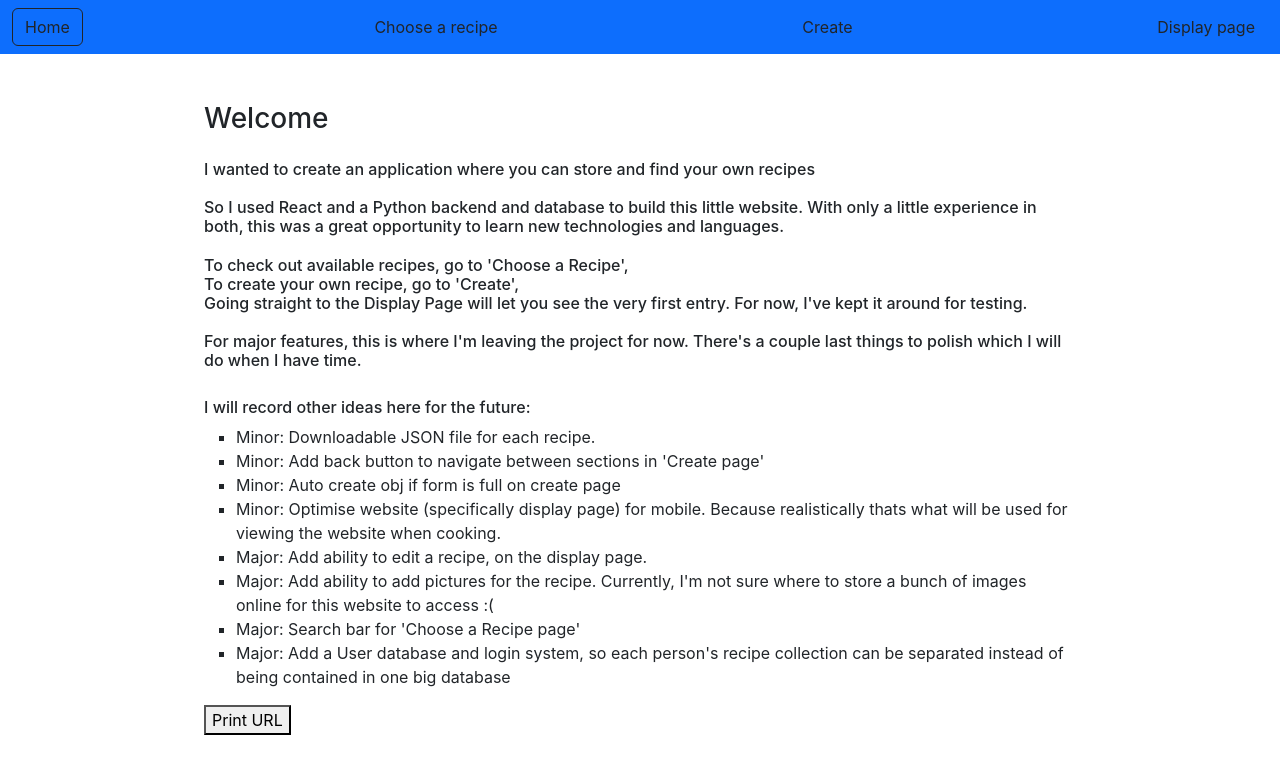
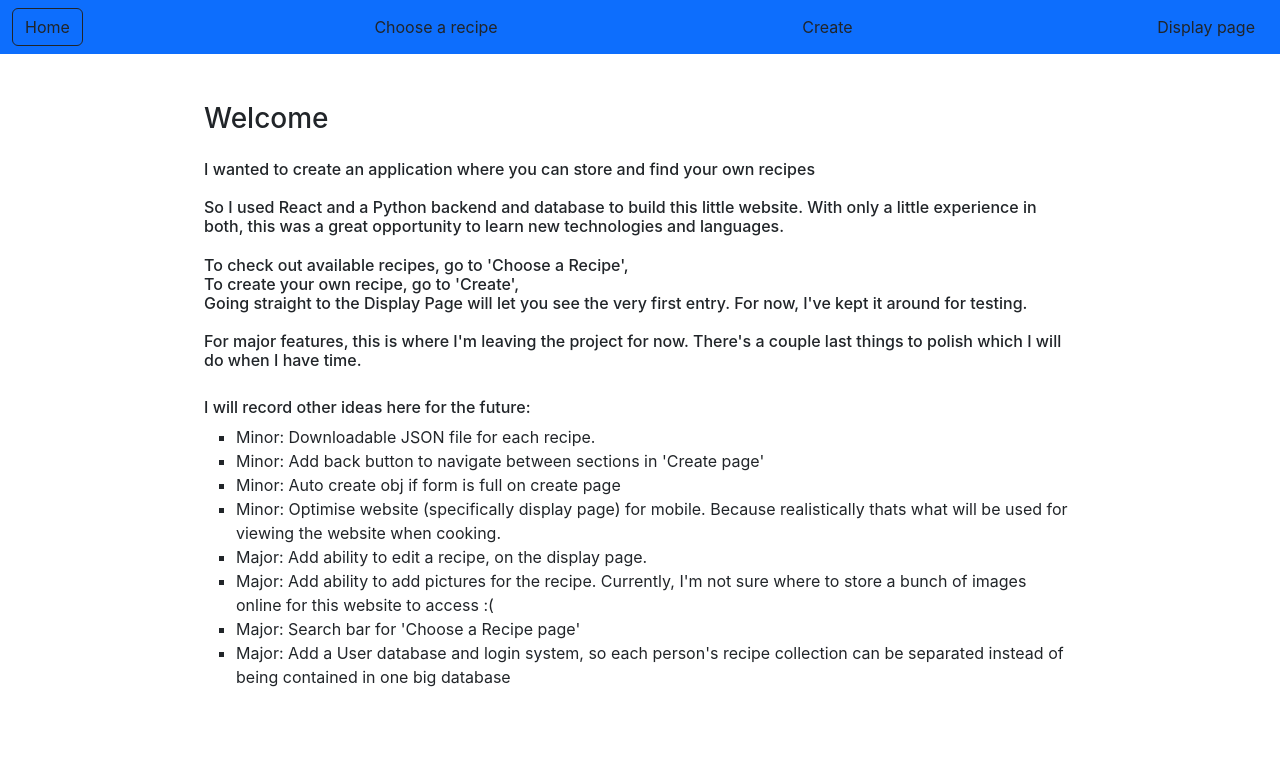
Before and after one commit to Anton-Yo/Recipe_Storer, a React (Create React App) app in the folder Website/recipe-app/: page / in a window 1280 px wide. Shown: the top 774 px of the page. Built offline with nearby package versions, Linux system fonts and the light colour scheme; the HTML template or start-up script is replaced by a standard one.

Commit message:
Removing troubleshooting button

```diff
--- a/Website/recipe-app/src/Pages/Home.js
+++ b/Website/recipe-app/src/Pages/Home.js
@@ -57,10 +57,7 @@ const Home = () => {
             Major: Add a User database and login system, so each person's recipe collection can be separated instead of being contained in one big database
         </li>
       </ul>
-      <button onClick={print}> Print URL </button>
     </div>
-
-
   );
 };
 
```
